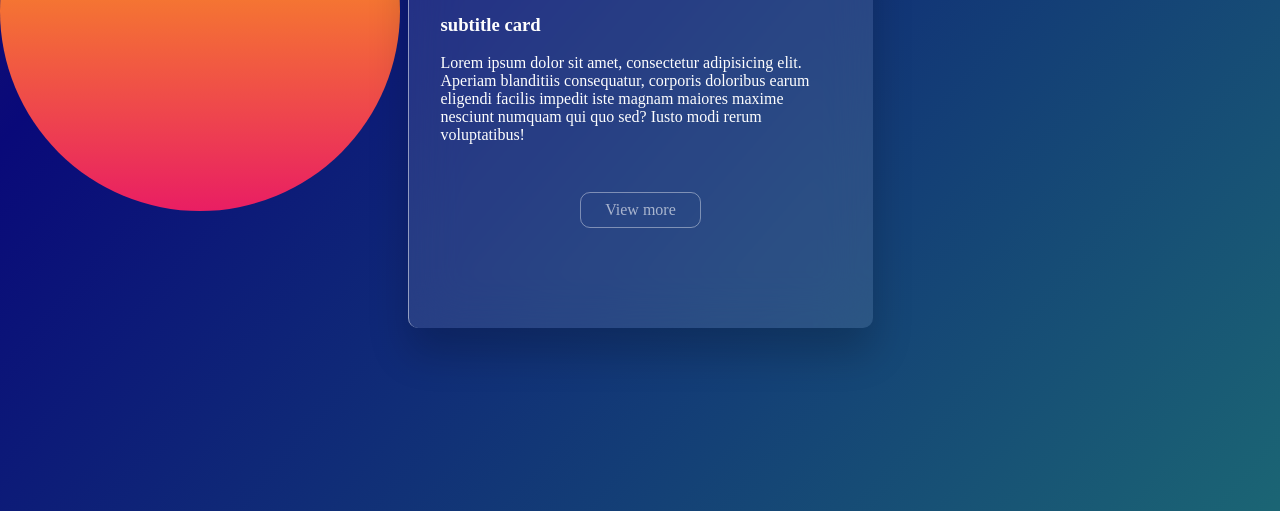
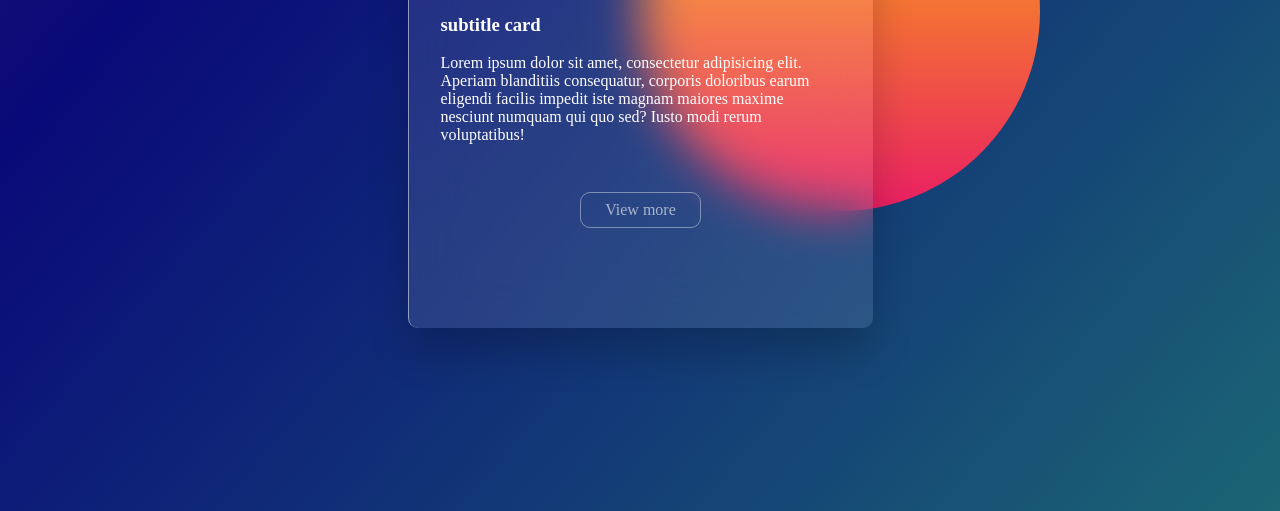
Before and after one commit to dierickd/Backdrop-card, a plain HTML site: page index.html in a window 1280 px wide. Shown: the part 289-800 px from the top of the page. Drawn offline with Linux system fonts and the light colour scheme.

Commit message:
Update app.css

```diff
--- a/app.css
+++ b/app.css
@@ -19,7 +19,7 @@ body:before {
     background: linear-gradient(#ffc107, #e91e63);
     border-radius: 50%;
     top: 100px;
-    left: 0;
+    left: 50%;
 }
 
 .main {
```
